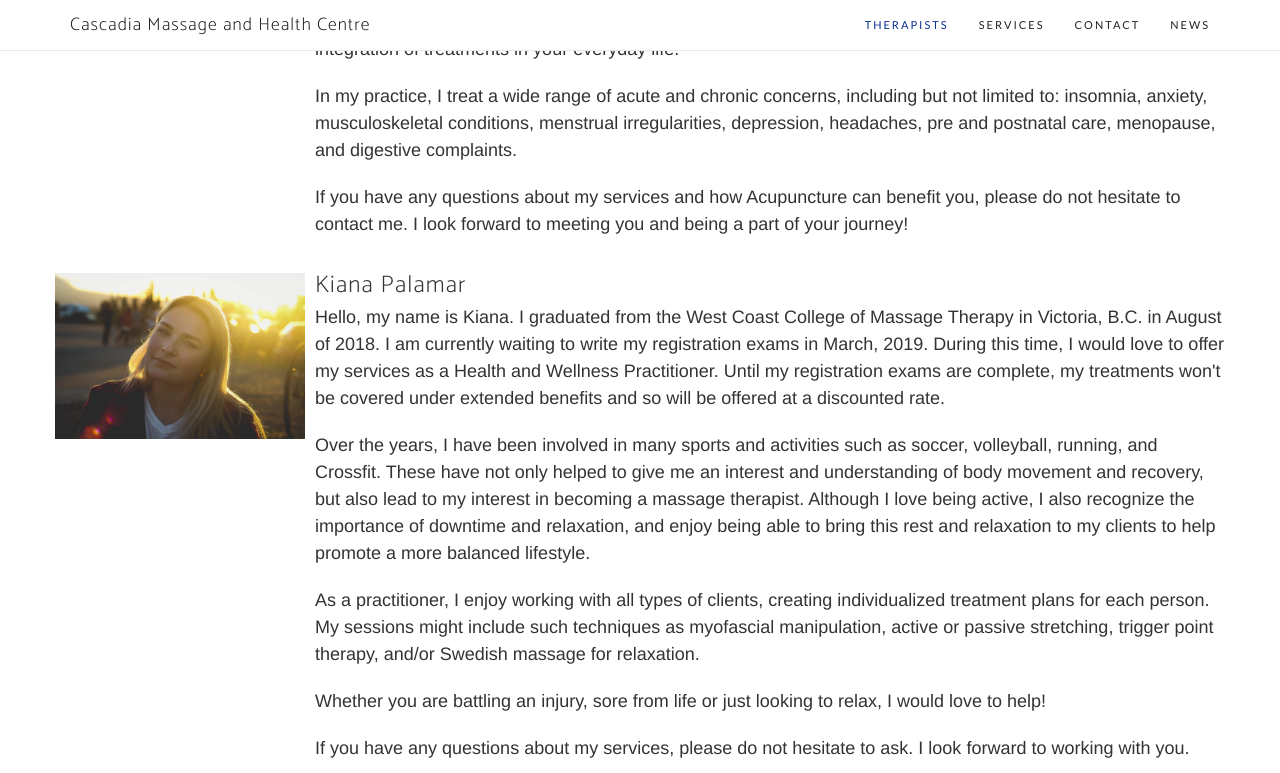
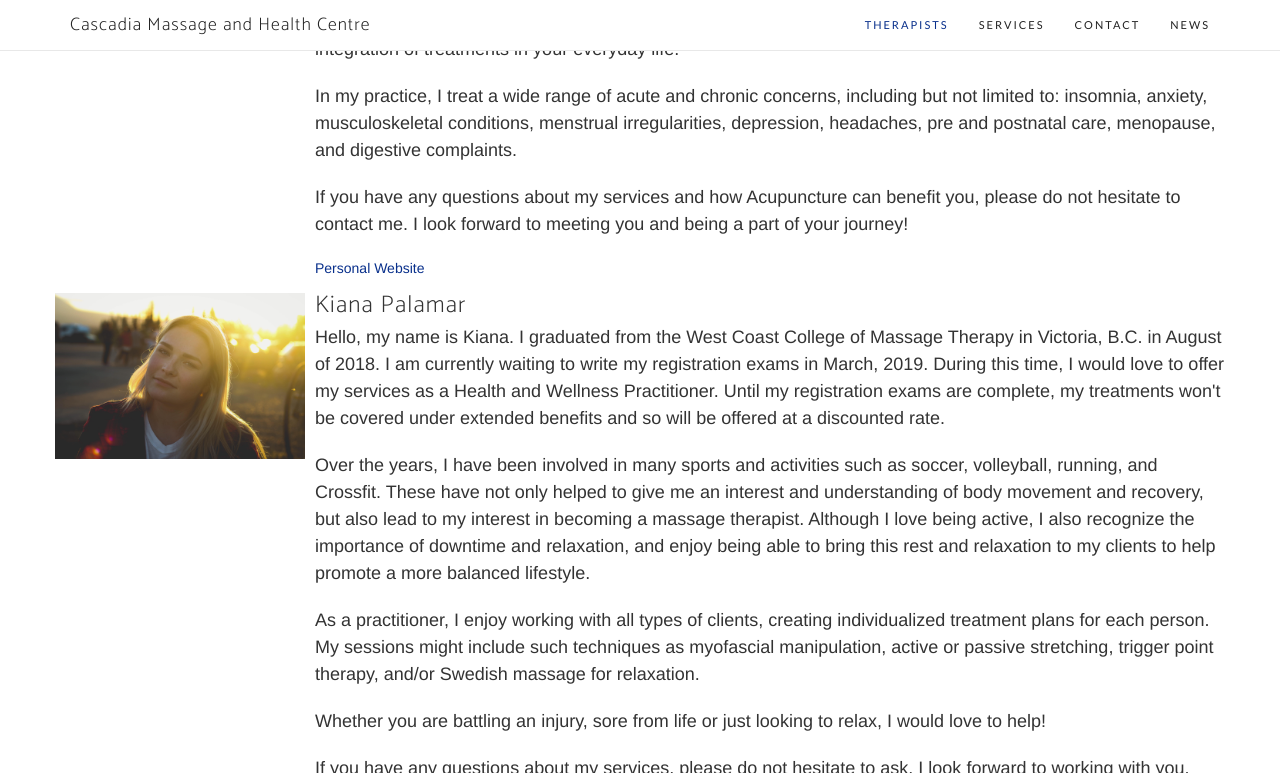
Before and after one commit to cbrucermt/cascadiahealth, a Jekyll site: the page built from index.html, in a window 1280 px wide and 900 px high, scrolled down 1829 px, cut to the strip 0-773 px from the top of the window. Built offline with Jekyll 4.4.1, drawn with Linux system fonts in a browser that asks for light colours; nearby versions of some CDN libraries; some web fonts are replaced; the list of posts is cut into pages by our own code.

Commit message:
Add personal website

```diff
--- a/_includes/bio/ozge.html
+++ b/_includes/bio/ozge.html
@@ -2,3 +2,5 @@
 <p>I genuinely believe that everyone has the potential to achieve wellness and balance in life, and it is my privilege to offer Acupuncture to support you on this quest. I also utilize other TCM modalities during my treatments, such as cupping and gua sha. In addition, I provide Chinese Food Therapy and lifestyle counseling, to encourage integration of treatments in your everyday life.</p>
 <p>In my practice, I treat a wide range of acute and chronic concerns, including but not limited to: insomnia, anxiety, musculoskeletal conditions, menstrual irregularities, depression, headaches, pre and postnatal care, menopause, and digestive complaints.</p>
 <p>If you have any questions about my services and how Acupuncture can benefit you, please do not hesitate to contact me. I look forward to meeting you and being a part of your journey!</p>
+
+<a href="https://ozgestephenacupuncture.com/">Personal Website</a>
--- a/_includes/bio/sheila.html
+++ b/_includes/bio/sheila.html
@@ -1,3 +1,5 @@
 <p>Hello, my name is Sheila. I have been practicing Physiotherapy for over 25 years and am still learning every day. In 1989, I graduated with a degree in Physical Education. I continued my education, pursuing a career in Physiotherapy, graduating in 1993. I began my work with athletes in a wide variety of sports and competitive levels, from recreational to professional. While I loved the work, I was also sure there was more to healing and wellness. I began studying Zero Balancing in the late 1990’s, became certified as a practitioner and a teacher, joining the Zero Balancing Faculty in 2004. Zero Balancing is a powerful body-mind therapy that uses skilled touch to address the relationship between energy and the structures of the body to promote wellness and healing. ZB affects the whole person, mind, body and spirit.</p>
 
 <p>In practice, I combine manual therapy techniques with exercise and complementary therapies. These include zero balancing, cranio-sacral, and myo-fascial techniques, to address the individual needs of the client. Treatment includes the whole person to facilitate healing and wellness. I continue to teach Zero Balancing classes.</p>
+
+<a href="http://www.sheilalukasiewich.com/">Personal Website</a>
```
